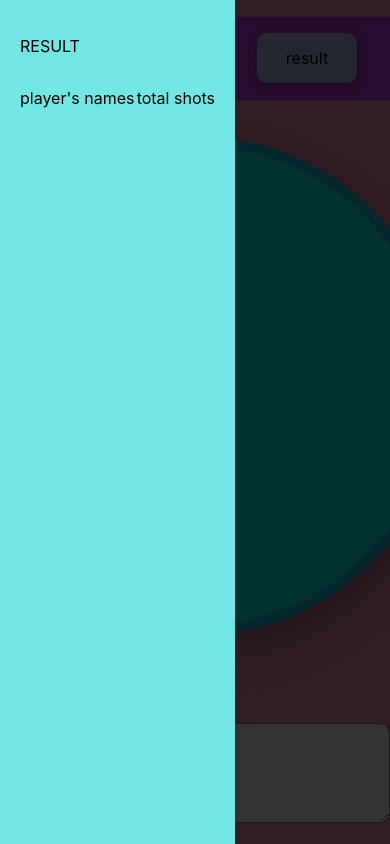
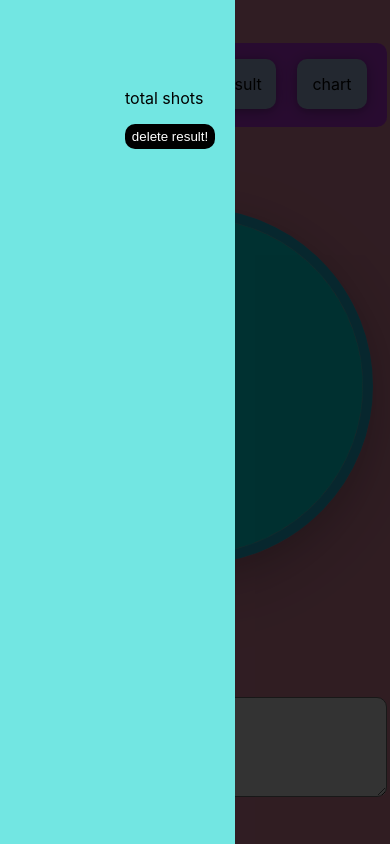
Before and after one commit to Gudbo1z/lucky-wheel, a React (Create React App) app: page / in a window 390 px wide. Both pictures are taken after a click on the item "result". Built offline with nearby package versions, Linux system fonts and the light colour scheme.

Commit message:
uncompleted-v11

```diff
--- a/src/App.css
+++ b/src/App.css
@@ -13,7 +13,6 @@ i {
 
 .main {
   position: relative;
-  max-width: 812px;
   width: 100%;
   height: 100%;
   display: flex;
@@ -136,7 +135,7 @@ li {
   z-index: 2;
   position: absolute;
   background-color: rgba(0, 0, 0, 0.8);
-  width: 100%;
+  width: 812px;
   height: 100%;
 }
 .input-field .options {
@@ -208,6 +207,20 @@ li {
 .result ul li {
   list-style: none;
   margin-bottom: 10px;
+}
+.result button {
+  cursor: pointer;
+  border-radius: 10px;
+  width: 90px;
+  height: 25px;
+  background-color: black;
+  color: white;
+  outline: none;
+  border: none;
+}
+.result button:active {
+  color: black;
+  background-color: white;
 }
 
 .chart {
@@ -360,4 +373,30 @@ li {
   to {
     transform: rotate(360deg);
   }
+}
+@media only screen and (max-width: 812px) {
+  .main {
+    box-sizing: border-box;
+    padding: 3px;
+  }
+  .navbar {
+    width: inherit;
+  }
+  .navbar ul li {
+    width: 70px;
+  }
+  .main-wheel {
+    width: 21rem;
+    height: 21rem;
+  }
+  .input {
+    width: 100%;
+  }
+  .input .input-main {
+    flex-direction: column;
+    width: 100%;
+  }
+  .input .input-main .input-main-child {
+    width: 100%;
+  }
 }/*# sourceMappingURL=App.css.map */
--- a/src/App.js
+++ b/src/App.js
@@ -16,6 +16,9 @@ function App() {
   const [radiusRule, setRadiusRule] = useState('')
   const [inputField, setInputField]= useState(false)
   const [resultIsChoose, setResultIsChoose] = useState(false)
+  const [optionIsChoose, setOptionIsChoose] = useState(false)
+  const [languageIsChoose, setLanguageIsChoose] = useState(false)
+  const [chartIsChoose, setChartIsChoose] = useState(false)
   const wheel = useRef()
   const wheelRule = useRef()
   const angle = useRef(0)
@@ -35,14 +38,12 @@ function App() {
       <ul>
         <div><p>single</p></div>
         <div><p>dual</p></div>
-        <div className='option-challenges' onClick={handleChallenges}>
+        <div className='option-challenges' onClick={handleChallenges} style={challenges?{backgroundColor:'black'}:{}}>
           <p>challenges</p>
         </div>
       </ul>
     </div>
   )
-  // console.log(input)
-  // console.log(data)
   const language = (
       <div className='language' onClick={(e)=>{
         e.stopPropagation()
@@ -65,7 +66,7 @@ function App() {
       </div>
   )
   const result =(
-    <div className='result'>
+    <div className='result' onClick={(e)=>{e.stopPropagation()}}>
       <p>RESULT</p>
       <div className='result-content'>
         <div className='players'>
@@ -76,6 +77,7 @@ function App() {
               )
             })}
           </ul>
+        <button onClick={handleSave}>save result!</button>
         </div>
         <div className='shots'>
           <p>total shots</p>
@@ -86,11 +88,20 @@ function App() {
               })
             }
           </ul>
+        <button onClick={handleDelete}>delete result!</button>
         </div>
       </div>
     </div>
   )
-
+  function handleSave(){
+    // if(JSON.parse(localStorage.getItem('data'))){
+    //   localStorage.setItem('data', JSON.stringify(options.series))
+    // }
+    localStorage.setItem('data', JSON.stringify(options.series))
+  }
+  function handleDelete(){
+    localStorage.removeItem('data')
+  }
   const options = {
     chart:{
       type: 'column'
@@ -115,7 +126,7 @@ function App() {
     },
 
     xAxis: {
-      categories: ['day 1', 'day 2', 'day 3']
+      categories: ['day 1', 'day 2', 'day 3', 'day 4', 'day 5', 'day 6', 'day 7']
     },
 
     legend: {
@@ -128,7 +139,7 @@ function App() {
       valueSuffix: ' shot'
     },
 
-    series: [...data],
+    series:JSON.parse(localStorage.getItem('data'))?[...mergerData(data, JSON.parse(localStorage.getItem('data')))]:[...data],
 
     responsive: {
         rules: [{
@@ -154,19 +165,44 @@ function App() {
       />
     </div>
   )
-  console.log(options.series)
-
-  function handleOptions(){
-    const option = document.querySelectorAll('.options > ul > div')
-  }
-
+  function mergerData(data, oldData){
+    if(oldData){
+    let mergerData = [...data, ...oldData]
+    let newData = []
+    for(let i = 0; i< mergerData.length; i++){
+        for(let j = 0; j < mergerData.length; j++){
+            if(mergerData[i].name == mergerData[j].name && i !=j && !newData.some(e =>e.name == mergerData[i].name)){
+                newData.push({
+                    name: mergerData[i].name,
+                    data: [ ...mergerData[j].data, ...mergerData[i].data]
+                })
+            }
+        }
+        if(!newData.some(e=>e.name == mergerData[i].name)){
+            newData.push(mergerData[i])
+        }
+    }
+    let dataLength = newData.sort((a, b)=>{
+        return b.data.length - a.data.length
+    })[0].data.length
+    console.log(newData, dataLength)
+    return newData.map((dt, index)=>{
+        if(dt.data.length < dataLength && data.some(e => e.name == dt.name)){
+            return {
+                ...dt,
+                data: [...Array(dataLength-dt.data.length).fill(0), ...dt.data]
+            }
+        }
+        else return dt
+    })}
+}
   function handleChallenges(){
     setChallenges(prev => !prev)
     setInputRule([])
     setRule('')
   }
 
-    function cal(radius, input){
+  function cal(radius, input){
       const sin = Math.sin((Math.PI*(90-(360/input)/2))/180)
     const b = radius*sin
     const bPercent = b*100/radius
@@ -209,7 +245,7 @@ function App() {
     })[0]
     if(el1[0].className == 'rotate-thing'){
       setWinner(newWinner)
-      setData(prev => {console.log(prev, 'gia tri cu')
+      setData(prev => {
         return (prev.map((e, index)=>{
         if(e.name == newWinner.querySelector('p').innerHTML) return ({
           ...e, data: [e.data[0] + 1]
@@ -222,8 +258,6 @@ function App() {
     }
     setPopUpResult(true)
   }
-  // console.log(data)
-
   function handleSpin(e){
     setSpin(true)
   }
@@ -232,17 +266,13 @@ function App() {
     setPopUpResult(false)
     setSpin(false)
     angle.current = randomSpin
-    setRandomSpin((Math.floor(Math.random() * (6000 - 5000))) + 5000 + angle.current)
+    setRandomSpin((Math.floor(Math.random() * (6000 - 5000))) + 8000 + angle.current)
   }
 
   function windowResize(){
       if(input[1])setRadius(wheel.current.clientWidth/2)
       setRadiusRule(wheelRule.current.clientWidth/2)
   }
-  // setOptionIsChoose(false)
-  // setResultIsChoose(false)
-  // setLanguageIsChoose(false)
-  // setChartIsChoose(false)
   function handleInputField(){
     setInputField(false)
     setOptionIsChoose(false)
@@ -271,10 +301,7 @@ function App() {
       })
     }
 
-  }, [])
-  const [optionIsChoose, setOptionIsChoose] = useState(false)
-  const [languageIsChoose, setLanguageIsChoose] = useState(false)
-  const [chartIsChoose, setChartIsChoose] = useState(false)
+  }, [languageIsChoose])
 
   useEffect(()=>{
     const listNavbar = document.querySelectorAll('.navbar >ul >li')
@@ -288,7 +315,7 @@ function App() {
       })
     }
     window.addEventListener('resize', windowResize)
-    setRandomSpin(Math.floor(Math.random() * (6000 - 5000))+5000)
+    setRandomSpin(Math.floor(Math.random() * (6000 - 5000))+8000)
     setRadius(wheel.current.clientWidth/2)
     setRadiusRule(wheelRule.current.clientWidth/2)
     wheel.current.addEventListener('transitionend', (e)=>{
--- a/src/App.scss
+++ b/src/App.scss
@@ -13,7 +13,6 @@ i{
 
 .main{
     position: relative;
-    max-width: 812px;
     width: 100%;
     height: 100%;
     display: flex;
@@ -135,7 +134,7 @@ li{
     z-index: 2;
     position: absolute;
     background-color: rgb(0, 0, 0, 0.8);
-    width: 100%;
+    width: 812px;
     height: 100%;
     .options{
         background-color: #72e6e2;
@@ -204,6 +203,20 @@ li{
                 list-style: none;
                 margin-bottom: 10px;
             }
+        }
+        button{
+            cursor: pointer;
+            border-radius: 10px;
+            width: 90px;
+            height: 25px;
+            background-color: black;
+            color: white;
+            outline: none;
+            border: none;
+        }
+        button:active{
+            color: black;
+            background-color: white;
         }
     }
     .chart{
@@ -353,3 +366,32 @@ li{
         transform: rotate(360deg);
     }
 }
+
+@media only screen and (max-width: 812px){
+    .main{
+        box-sizing: border-box;
+        padding: 3px;
+    }
+    .navbar{
+        width: inherit;
+        ul{
+            li{
+                width: 70px;
+            }
+        }
+    }
+    .main-wheel{
+        width: 21rem;
+        height: 21rem;
+    }
+    .input{
+        width: 100%;
+        .input-main{
+            flex-direction: column;
+            width: 100%;
+            .input-main-child{
+                width: 100%;
+            }
+        }
+    }
+}
```
Also changed, not shown: 1 other file (tests, documents, lock files or other folders).
